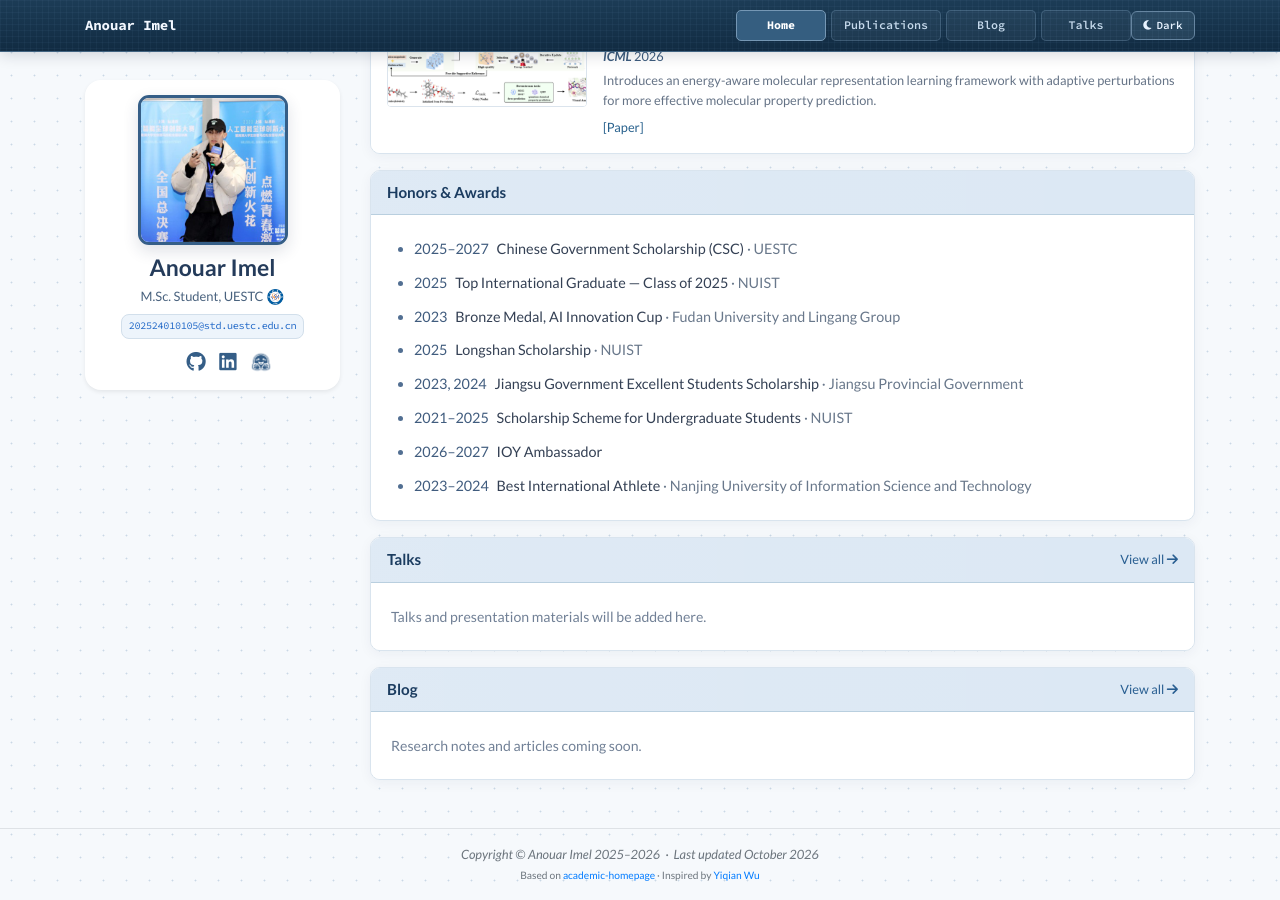
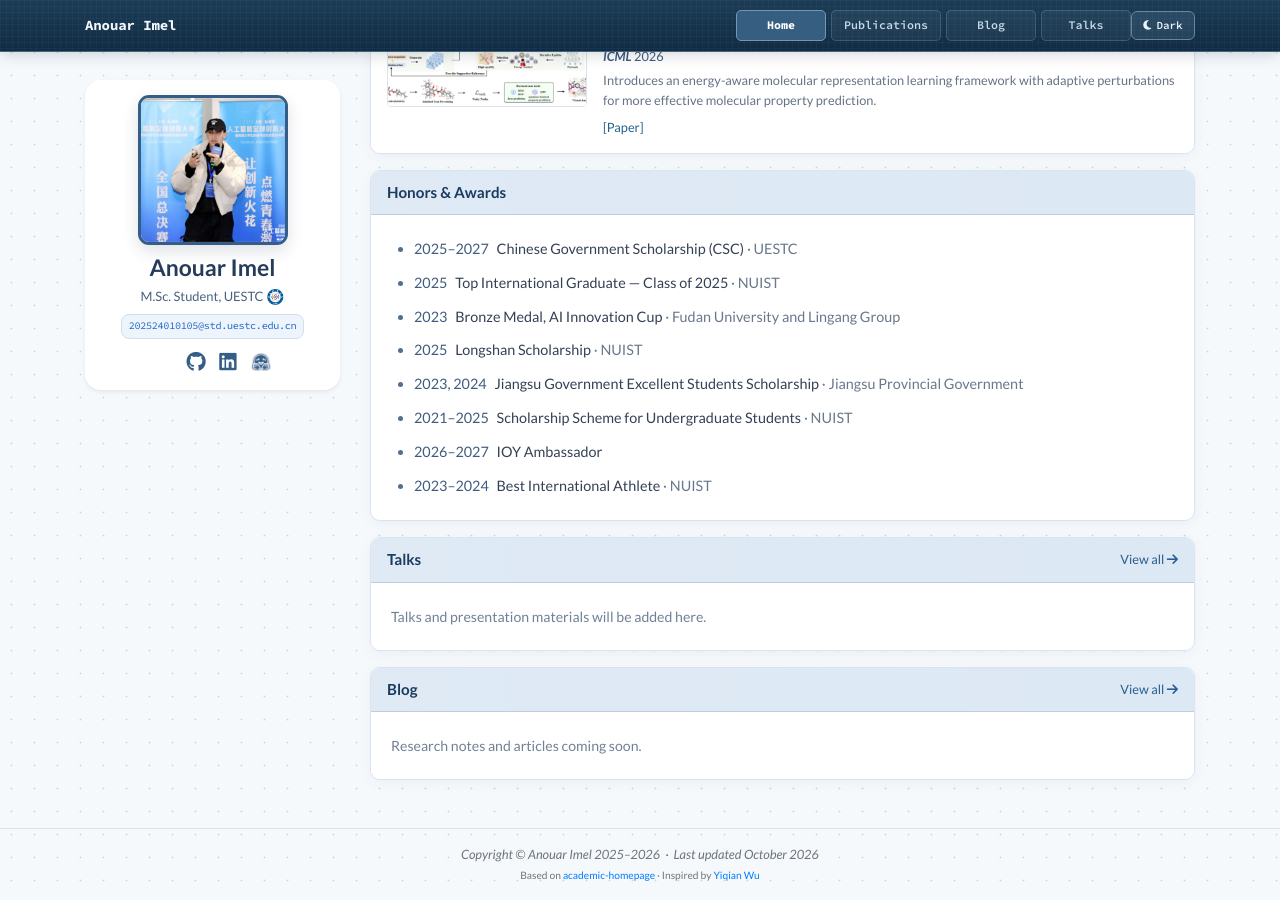
Before and after one commit to AnouarImel/AnouarImel.github.io, a Jekyll site: the page built from index.html, in a window 1280 px wide and 900 px high, scrolled down 1799 px. Built offline with Jekyll 4.4.1, drawn with Linux system fonts in a browser that asks for light colours; nearby versions of some CDN libraries; a style sheet for code colours, icons or effects is not loaded.

Commit message:
Update profile.yml

```diff
--- a/_data/profile.yml
+++ b/_data/profile.yml
@@ -113,5 +113,5 @@ honors:
     date: "2026–2027"
 
   - title: "Best International Athlete"
-    org: "Nanjing University of Information Science and Technology"
+    org: "NUIST"
     date: "2023–2024"
```
